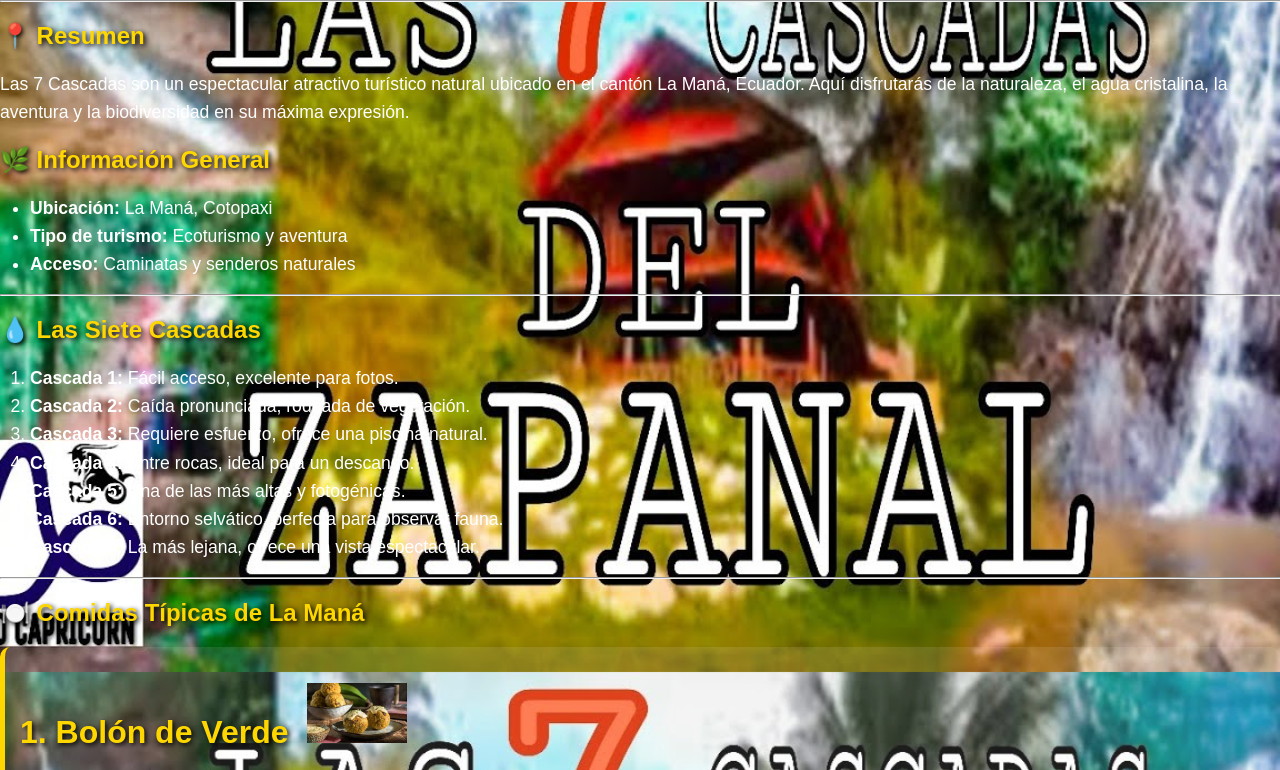
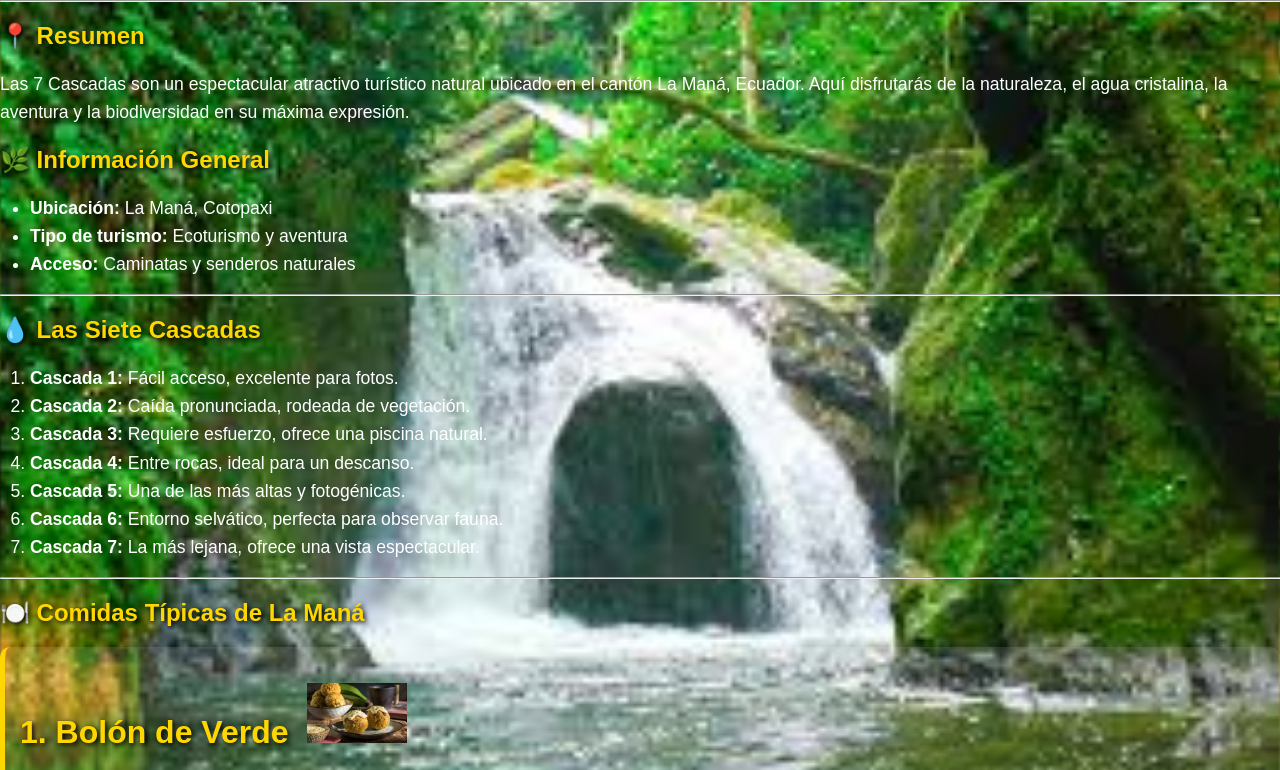
Before and after one commit to prisslili/web1, a plain HTML site: page index.html in a window 1280 px wide. Shown: the part 128-898 px from the top of the page. Drawn offline with Linux system fonts and the light colour scheme.

Commit message:
index.html

```diff
--- a/index.html
+++ b/index.html
@@ -6,7 +6,7 @@
     <style>
         body {
             margin: 0;
-            background: url("cascadas.jpg") no-repeat center center fixed;
+            background: url("cascada.jpeg") no-repeat center center fixed;
             background-size: cover;
             font-family: 'Segoe UI', Tahoma, Geneva, Verdana, sans-serif;
             color: #fff;
```
